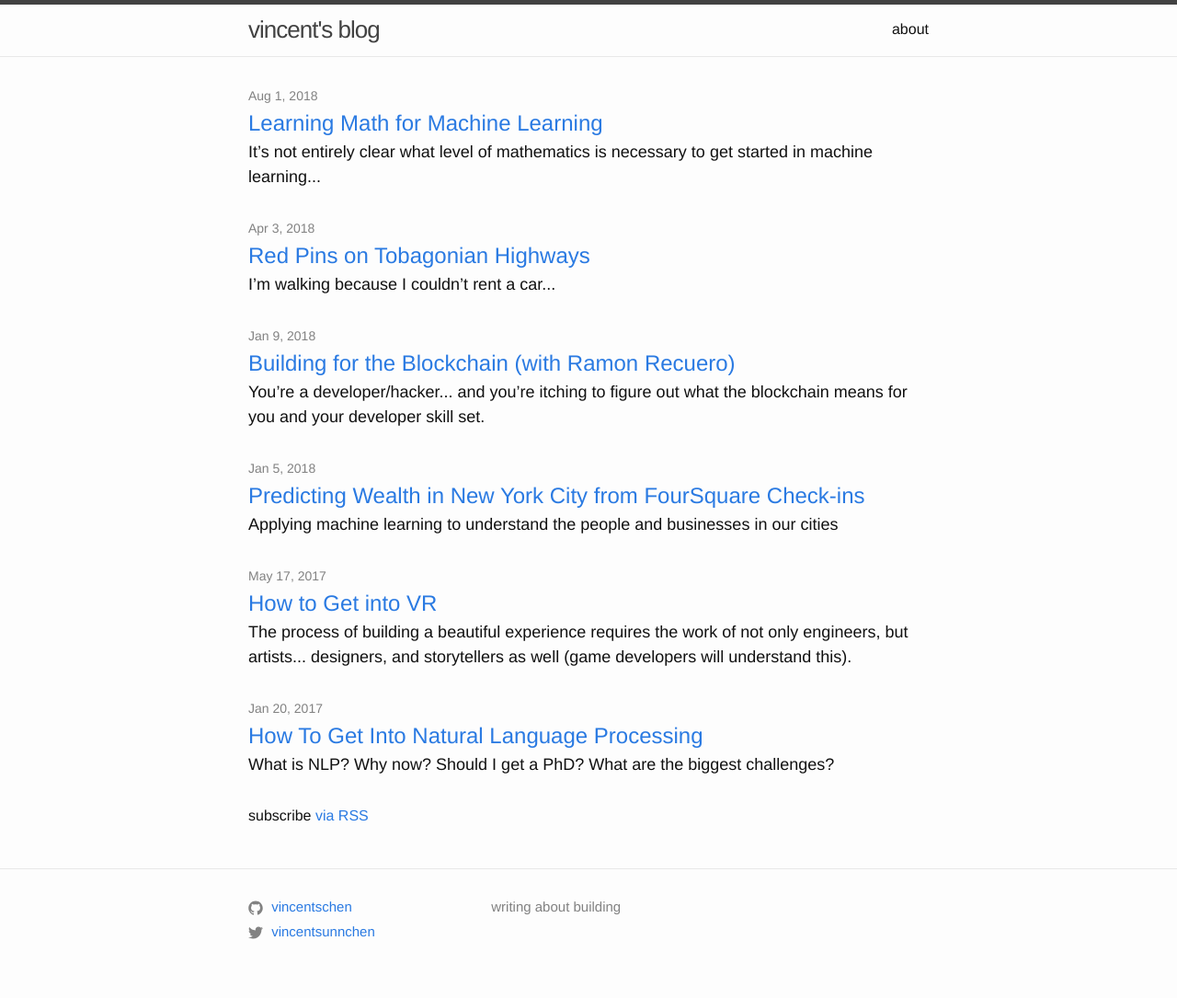
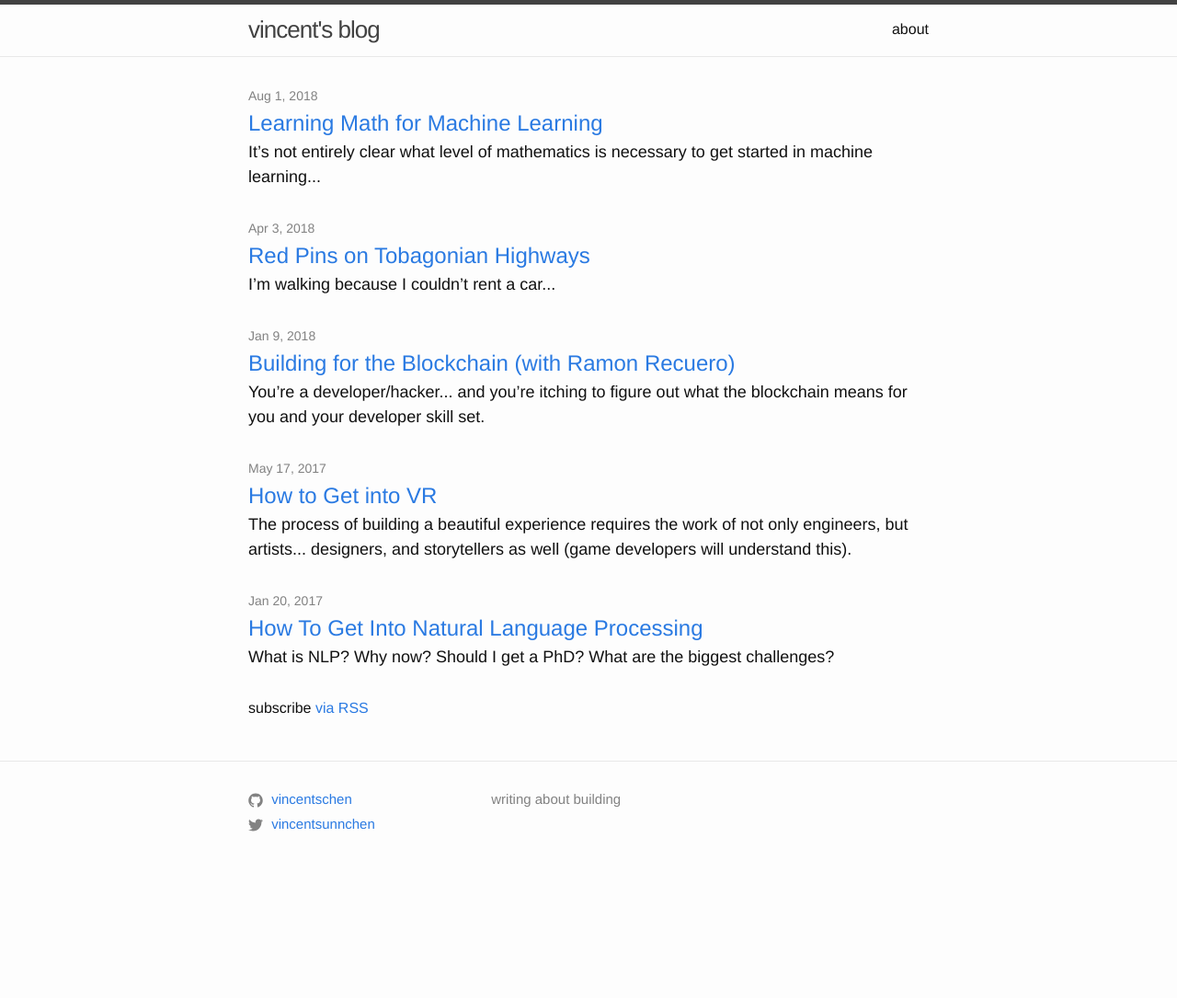
Before and after one commit to vincentschen/blog, a Jekyll site: the page built from index.md, in a window 1280 px wide. Shown: the whole page at 92% size. Built offline with Jekyll 4.4.1, drawn with Linux system fonts in a browser that asks for light colours; after the commit the page ends 968 px from its top, so only the background shows below that.

Commit message:
Support hidden posts

```diff
--- a/_layouts/home.html
+++ b/_layouts/home.html
@@ -10,6 +10,7 @@ layout: default
 
   <ul class="post-list">
     {% for post in site.posts %}
+      {% unless post.hidden %}
         <li>
           {% assign date_format = site.minima.date_format | default: "%b %-d, %Y" %}
           <span class="post-meta">{{ post.date | date: date_format }}</span>
@@ -19,6 +20,7 @@ layout: default
             <p class="post-excerpt">{{ post.excerpt | escape }}</p>
           </h2>
         </li>
+      {% endunless %}
     {% endfor %}
   </ul>
 
--- a/_posts/2018-01-05-predicting-wealth-in-nyc.markdown
+++ b/_posts/2018-01-05-predicting-wealth-in-nyc.markdown
@@ -3,6 +3,7 @@ layout: post
 title:  Predicting Wealth in New York City from FourSquare Check-ins
 excerpt: Applying machine learning to understand the people and businesses in our cities
 permalink: predicting-wealth-in-nyc
+hidden: true
 ---
 ### Motivation
 
```
Lines whose indentation alone changed are shown as unchanged.
